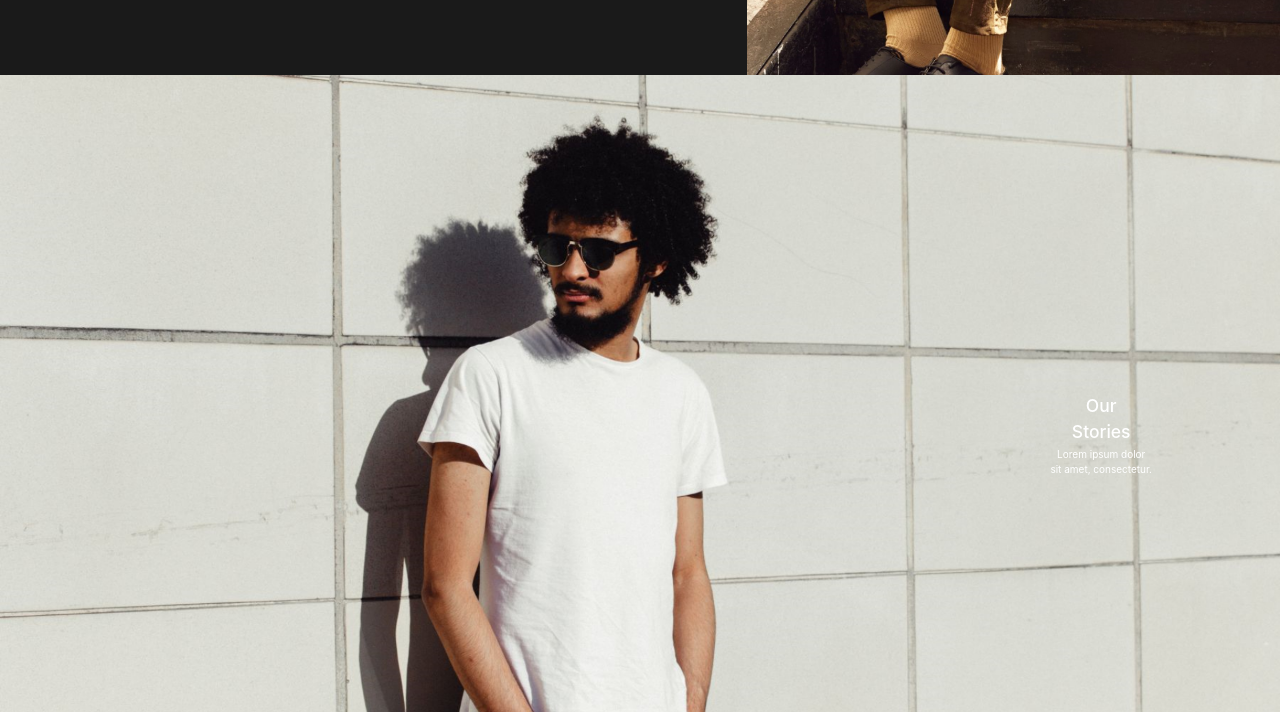
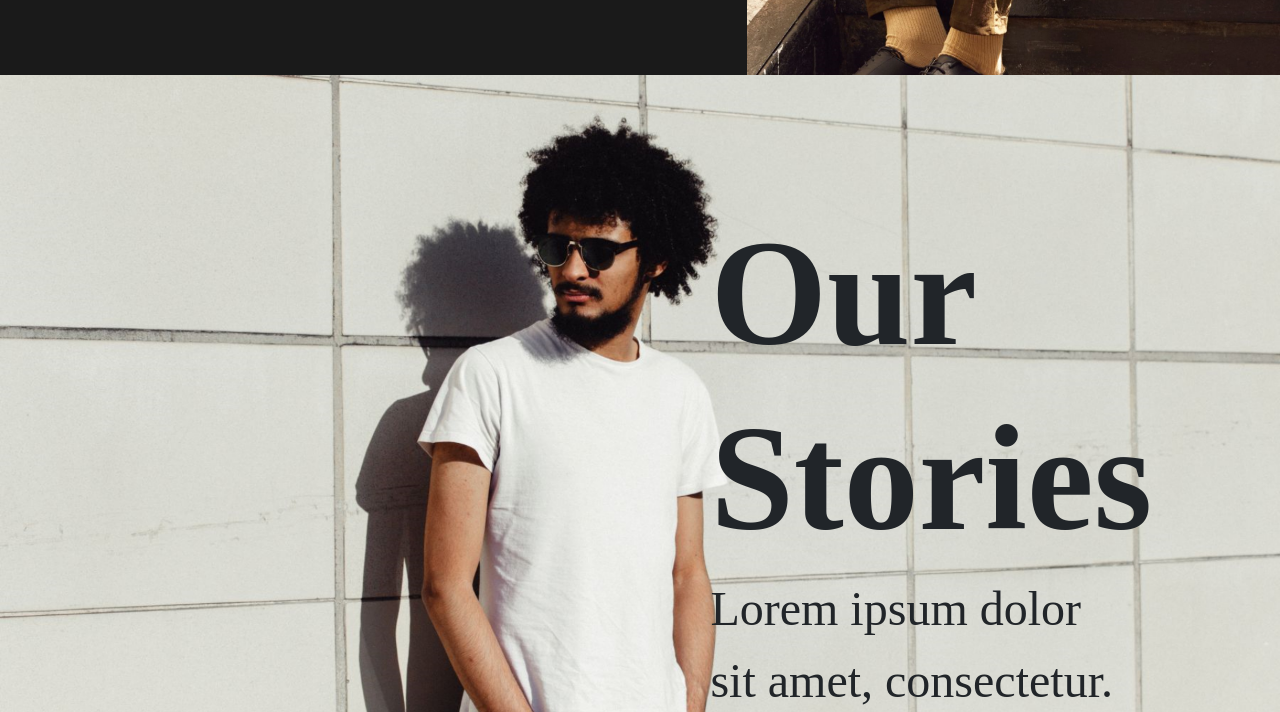
Before and after one commit to Aterr4/main, a plain HTML site: page index.html in a window 1280 px wide. Shown: the part 1373-2085 px from the top of the page. Drawn offline with nearby package versions, Linux system fonts and the light colour scheme; a web font is replaced by a local one.

Commit message:
fixed marcelo

```diff
--- a/index.html
+++ b/index.html
@@ -20,9 +20,9 @@
     <header>
         <nav class="navbar navbar-expand-md bg-nav fixed-top">
             <a class="navbar-brand" href="#">Mensway</a>
-            <button class="navbar-toggler" type="button" data-toggle="collapse" data-target="#mainmenu" aria-controls="mainmenu" aria-expanded="false" aria-label="Nav toggler">
-                <span class="navbar-toggler-icon"></span>
-            </button>
+              <button class="navbar-toggler" type="button" data-toggle="collapse" data-target="mainmenu" aria-controls="navbarToggleExternalContent" aria-expanded="false" aria-label="Toggle navigation">
+      <span class="navbar-toggler-icon"></span>
+    </button>
 
             <div class="collapse navbar-collapse align-middle" id="mainmenu">
                 <ul class="navbar-nav m-auto">
@@ -101,11 +101,9 @@
                 </div>
             </div>
         </div>
-        <div class="container-fluid p-0 m-0" style=" position: relative;
-    text-align: center;
-    color: white;">
+        <div class="container-fluid p-0 m-0 marcelo">
             <img src="images/alex-holyoake-235022-unsplashor.png" alt="laknsdlaknsd" class="img-fluid">
-            <div class="top-right" style="position: absolute; top:50%; right:10%">
+            <div class="top-right">
                 <h3>Our</h3>
                 <h3>Stories</h3>
                 <p>Lorem ipsum dolor <br> sit amet, consectetur.</p>
@@ -125,7 +123,7 @@
                         </div>
                         <div class="media-left media-middle">
                             <a href="#">
-                                <img class="media-object" src="images/luke-chesser-1721-unsplash.png" alt="oops">
+                                <img class="media-object img-fluid" src="images/luke-chesser-1721-unsplash.png" alt="oops">
                             </a>
                         </div>
 
@@ -138,7 +136,7 @@
                         </div>
                         <div class="media-left media-middle">
                             <a href="#">
-                                <img class="media-object" src="images/mounzer-awad-361917-unsplashro.png" alt="oops">
+                                <img class="media-object img-fluid" src="images/mounzer-awad-361917-unsplashro.png" alt="oops">
                             </a>
                         </div>
 
--- a/stylesheets/main.css
+++ b/stylesheets/main.css
@@ -7,13 +7,12 @@ html,
     padding: 0px;
     max-width: 100%;
     height: auto;
-    background: #1A1A1A;
+    background-color: #1A1A1A;
 }
 
 * {
     box-sizing: border-box;
 }
-
 
 a.navbar-brand {
     color: white;
@@ -40,16 +39,25 @@ a.navbar-brand {
     background: #1A1A1A;
 }
 
+/*
 .navbar-toggler-icon {
     position: relative;
 }
 
 .navbar-toggler-icon::before {
     content: "\f0c9";
-    color: white;
-    font-size: 5rem;
-    margin-bottom: 50px;
+    font-family: 'FontAwesome';
+   font-style: normal;
+    font-weight: normal;
+    text-decoration: inherit;
+    color:white;
+    font-size: 18px;
+    padding-right: 0.5em;
+    position: absolute;
+    top: 10px;
+    left: 0;
 }
+*/
 
 .nav-link {
     font-size: 2.4rem;
@@ -146,6 +154,25 @@ a.navbar-brand {
     margin: 0;
     padding: 0;
 }
+.marcelo{
+    position: relative;
+    text-align: center;
+}
+.top-right{
+    position: absolute;
+    top:20%;
+    right:10%;
+        text-align: left;
+}
+.marcelo h3{
+    font-size: 15rem;
+    font-family: 'ButlerRegular';
+    font-weight: bold;
+}
+.marcelo p{
+    font-size: 4.8rem;
+    font-family: 'ButlerRegular';
+}
 
 /*
 .bg4 {
@@ -164,7 +191,7 @@ a.navbar-brand {
 }
 
 .media img {
-    margin-top: 3rem
+    margin-top: 3rem;
     margin-bottom: 3rem;
     margin-right: 7rem;
 }
@@ -292,7 +319,10 @@ footer {
 
     body,
     html {
-        font-size: 5px;
+        font-size: 3px;
+    }
+    footer{
+        font-size:5px;
     }
 
     .zaglowie {
```
